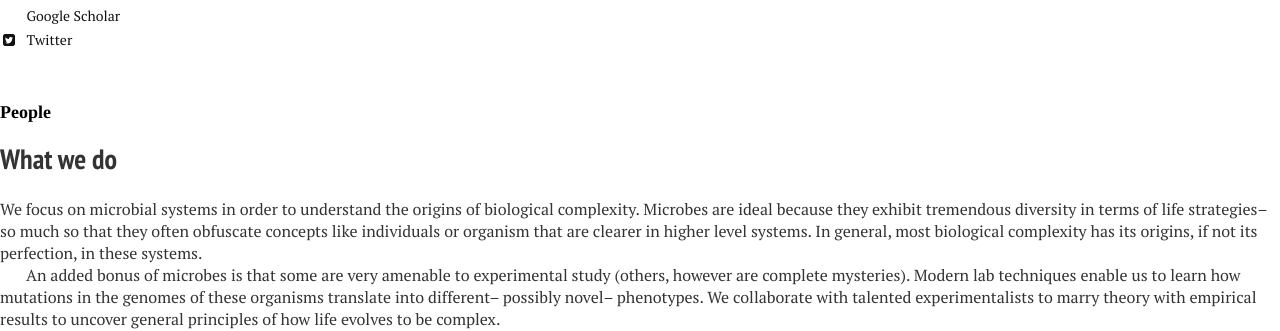
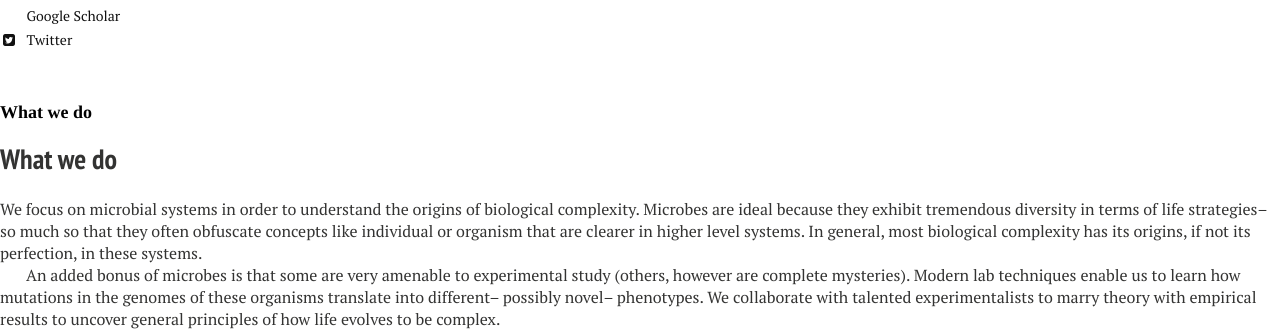
Before and after one commit to ericlibby/oldweb, a Jekyll site: the page built from p_students/index.md, in a window 1280 px wide and 900 px high, scrolled down 414 px. Shown: the part 158-489 px from the top of the window. Built offline with Jekyll 4.4.1, drawn with Linux system fonts in a browser that asks for light colours; nearby versions of some CDN libraries; our own code applies the rules of GitHub Pages for plain Markdown files; some of the changed text lies outside the part shown.

Commit message:
Revert "people"
This reverts commit 826934b61c8066076150bf66fd9cbd14ad8e539d.

```diff
--- a/p_students/index.md
+++ b/p_students/index.md
@@ -1,6 +1,6 @@
 ---
 layout: studentpage
-title: "People"
+title:
 tags: [students, research]
 modified: 2014-08-08T20:53:07.573882-04:00
 comments: true
@@ -10,7 +10,7 @@ image:
 ---
 ## What we do
 
-We focus on microbial systems in order to understand the origins of biological complexity. Microbes are ideal because they exhibit tremendous diversity in terms of life strategies-- so much so that they often obfuscate concepts like individuals or organism that are clearer in higher level systems. In general, most biological complexity has its origins, if not its perfection, in these systems.
+We focus on microbial systems in order to understand the origins of biological complexity. Microbes are ideal because they exhibit tremendous diversity in terms of life strategies-- so much so that they often obfuscate concepts like individual or organism that are clearer in higher level systems. In general, most biological complexity has its origins, if not its perfection, in these systems.
 
 An added bonus of microbes is that some are very amenable to experimental study (others, however are complete mysteries). Modern lab techniques enable us to learn how mutations in the genomes of these organisms translate into different-- possibly novel-- phenotypes. We collaborate with talented experimentalists to marry theory with empirical results to uncover general principles of how life evolves to be complex.
 
```
Also changed, not shown: other parts of p_students/index.md (+1 -1 lines), 1 other file.
